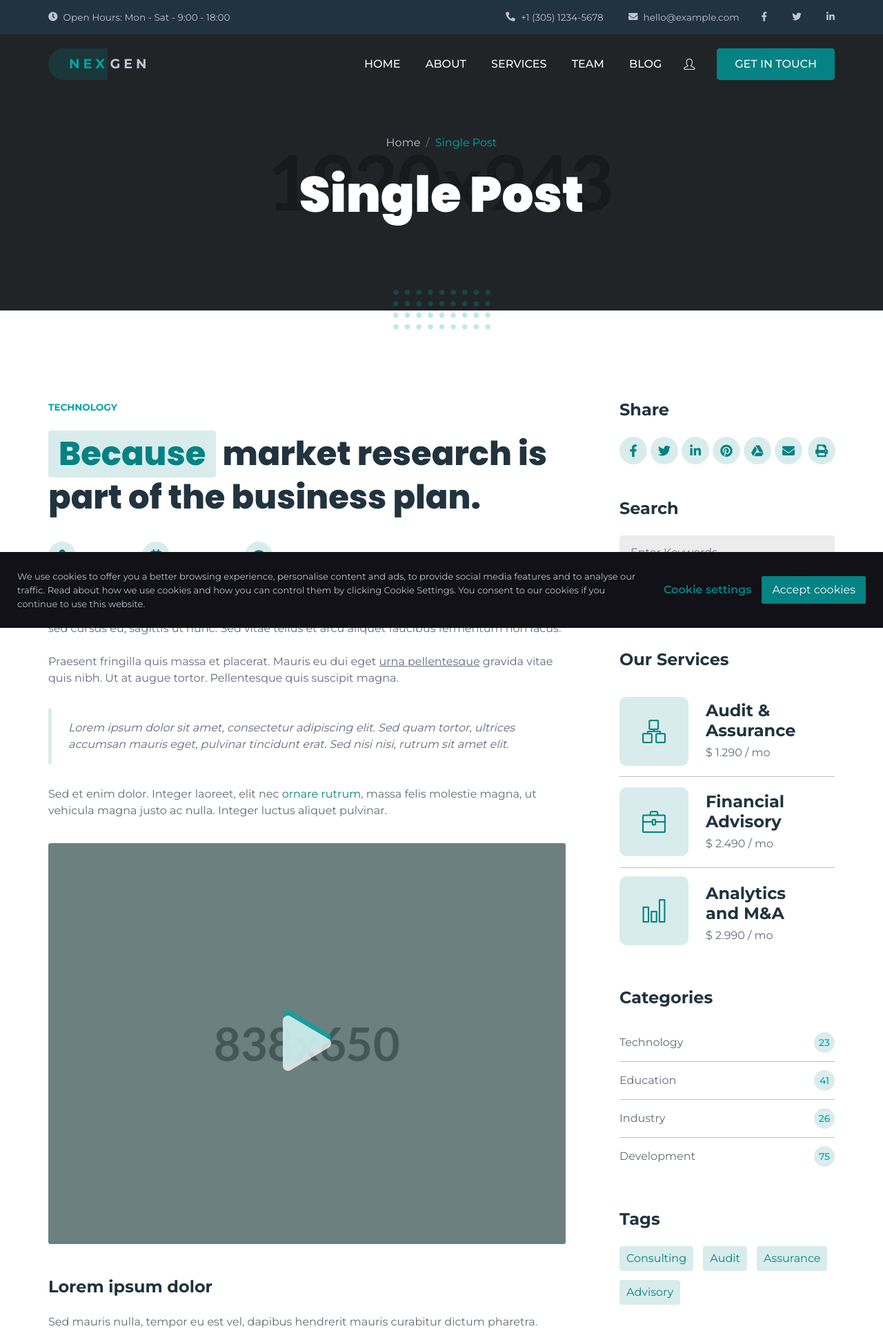
After one commit to ninos77/Blog_1.0, a Django app: template posts/templates/posts/single_post.html in a window 1280 px wide. The commit adds this page. Shown: the top 1929 px of the page at 69% size. Run offline with Django 3.2, Linux system fonts and the light colour scheme; the template is opened without the code that fills it, so the values that code supplies are empty.

Commit message:
Added single post

```diff
--- a/Blog/urls.py
+++ b/Blog/urls.py
@@ -22,7 +22,6 @@ urlpatterns = [
     path('admin/', admin.site.urls),
     path('accounts/', include('allauth.urls')),
     path('', include('home.urls')),
-    path('blogs/', include('posts.urls')),
-
+    path('', include('posts.urls')),
 
 ] + static(settings.MEDIA_URL, document_root=settings.MEDIA_ROOT)
--- a/posts/templates/posts/all_blog.html
+++ b/posts/templates/posts/all_blog.html
@@ -55,7 +55,7 @@
               </div>
               <div class="card-caption col-12 p-0">
                 <div class="card-body">
-                  <a href="#">
+                  <a href="{% url 'blog_detail' pk=post.id%}">
                     <h4>{{post.title}}</h4>
                     <p>{{post.content|truncatechars:50}}</p>
                   </a>
--- /dev/null
+++ b/posts/templates/posts/single_post.html
@@ -0,0 +1,575 @@
+{% extends "base.html"%}
+{% load static %}
+
+
+{% block content %}
+<!-- Hero -->
+<section id="slider" class="hero p-0 odd featured">
+  <div class="swiper-container no-slider animation slider-h-50 slider-h-auto">
+    <div class="swiper-wrapper">
+
+      <!-- Item 1 -->
+      <div class="swiper-slide slide-center">
+
+        <!-- Media -->
+        <img src="assets/images/bg-wide.jpg" alt="Full Image" class="full-image" data-mask="80">
+
+        <div class="slide-content row text-center">
+          <div class="col-12 mx-auto inner">
+
+            <!-- Content -->
+            <nav data-aos="zoom-out-up" data-aos-delay="800" aria-label="breadcrumb">
+              <ol class="breadcrumb">
+                <li class="breadcrumb-item"><a href="/">Home</a></li>
+                <li class="breadcrumb-item active" aria-current="page">Single Post</li>
+              </ol>
+            </nav>
+
+            <h1 class="mb-0 title effect-static-text">Single Post</h1>
+          </div>
+        </div>
+      </div>
+
+    </div>
+  </div>
+</section>
+
+<!-- Single -->
+<section id="single" class="section-1 single">
+  <div class="container">
+    <div class="row content">
+
+      <!-- Main -->
+      <div class="col-12 col-lg-8 p-0 text">
+
+        <!-- Text -->
+        <div class="row intro">
+          <div class="col-12">
+            <span class="pre-title m-0">Technology</span>
+            <h2 class="mb-0"><span class="featured"><span>Because</span></span> market research is part of the
+              business plan.</h2>
+          </div>
+
+          <!-- Meta -->
+          <div class="row post-meta mx-auto ml-lg-0">
+            <div class="col-12 align-self-center">
+              <span class="date"><i class="fas fa-user"></i>John Doe</span>
+              <span class="author"><i class="fas fa-calendar-alt"></i>12 days ago</span>
+              <span class="comment"><i class="fas fa-comment-dots"></i>35 Comments</span>
+            </div>
+          </div>
+        </div>
+
+        <div class="row">
+          <div class="col-12 align-self-center">
+            <p>Lorem ipsum dolor sit amet, <b>consectetur adipiscing</b> elit. Vestibulum velit tortor, interdum sed
+              cursus eu, sagittis ut nunc. Sed vitae tellus et arcu aliquet faucibus fermentum non lacus.</p>
+            <p>Praesent fringilla quis massa et placerat. Mauris eu dui eget <u>urna pellentesque</u> gravida vitae
+              quis nibh. Ut at augue tortor. Pellentesque quis suscipit magna.</p>
+            <blockquote>Lorem ipsum dolor sit amet, consectetur adipiscing elit. Sed quam tortor, ultrices accumsan
+              mauris eget, pulvinar tincidunt erat. Sed nisi nisi, rutrum sit amet elit.</blockquote>
+            <p>Sed et enim dolor. Integer laoreet, elit nec <a href="#">ornare rutrum</a>, massa felis molestie magna,
+              ut vehicula magna justo ac nulla. Integer luctus aliquet pulvinar.</p>
+
+            <div class="mb-5 gallery">
+              <a href="https://vimeo.com/222990241"
+                class="square-image d-flex justify-content-center align-items-center">
+                <i class="icon bigger fas fa-play clone"></i>
+                <i class="icon bigger fas fa-play"></i>
+                <img src="assets/images/video-1.jpg" class="fit-image" alt="Introduction Video">
+              </a>
+            </div>
+
+            <h4>Lorem ipsum dolor</h4>
+            <p>Sed mauris nulla, tempor eu est vel, dapibus hendrerit mauris curabitur dictum pharetra.</p>
+            <p>Etiam mollis sem sed bibendum blandit. Aenean quis luctus ligula, vitae suscipit dui. Nunc diam orci,
+              tincidunt eget consectetur sit amet, vulputate.</p>
+            <ul>
+              <li>Lorem ipsum dolor sit amet, consectetur adipiscing elit.</li>
+              <li>Fusce consequat massa vel libero cursus, sed sollicitudin lacus elementum. Donec tortor lorem,
+                consequat vitae ex id, consectetur dictum augue.</li>
+              <li>Praesent faucibus mauris vel enim cursus, sit amet auctor odio bibendum.</li>
+              <li>Quisque dapibus augue sed eros fringilla gravida. Nulla vitae scelerisque risus. Pellentesque elit
+                odio, convallis nec sodales quis, pretium nec felis.</li>
+              <li>Aliquam vestibulum odio nec sodales faucibus. Donec hendrerit nec odio in tristique.</li>
+            </ul>
+          </div>
+        </div>
+
+        <!-- Gallery -->
+        <div class="gallery row justify-content-center">
+          <a class="col-6 item" href="assets/images/gallery-1.jpg">
+            <img src="assets/images/gallery-1.jpg" alt="Gallery" class="w-100">
+          </a>
+          <a class="col-6 item" href="assets/images/gallery-2.jpg">
+            <img src="assets/images/gallery-2.jpg" alt="Gallery" class="w-100">
+          </a>
+          <a class="col-6 item" href="assets/images/gallery-3.jpg">
+            <img src="assets/images/gallery-3.jpg" alt="Gallery" class="w-100">
+          </a>
+          <a class="col-6 item" href="assets/images/gallery-4.jpg">
+            <img src="assets/images/gallery-4.jpg" alt="Gallery" class="w-100">
+          </a>
+        </div>
+
+        <!-- Comments -->
+        <div class="row">
+          <div class="col-12 align-self-center">
+            <h4>Leave a Reply</h4>
+            <p>Sed mauris nulla, tempor eu est vel, dapibus hendrerit mauris.</p>
+            <form>
+              <fieldset>
+                <div class="row">
+                  <div class="col-12 col-lg-6 input-group p-0 pr-lg-3">
+                    <input type="text" name="name" data-minlength="3" class="form-control" placeholder="Name" required>
+                  </div>
+                  <div class="col-12 col-lg-6 input-group p-0">
+                    <input type="email" name="email" data-minlength="3" class="form-control" placeholder="Email"
+                      required>
+                  </div>
+                </div>
+                <div class="row">
+                  <div class="col-12 input-group p-0">
+                    <textarea name="message" data-minlength="3" class="form-control" placeholder="Message"
+                      required></textarea>
+                  </div>
+                </div>
+                <div class="col-12 input-group p-0">
+                  <a id="next-3" class="send btn primary-button">COMMENT</a>
+                </div>
+              </fieldset>
+            </form>
+          </div>
+        </div>
+
+      </div>
+
+      <!-- Sidebar -->
+      <aside class="col-12 col-lg-4 pl-lg-5 p-0 float-right sidebar">
+
+        <!-- Share -->
+        <div class="row item widget-share">
+          <div class="col-12 align-self-center">
+            <h4 class="title">Share</h4>
+            <ul class="navbar-nav social share-list">
+              <li class="nav-item">
+                <a href="#" class="nav-link"><i class="fab fa-facebook-f ml-0"></i></a>
+              </li>
+              <li class="nav-item">
+                <a href="#" class="nav-link"><i class="fab fa-twitter"></i></a>
+              </li>
+              <li class="nav-item">
+                <a href="#" class="nav-link"><i class="fab fa-linkedin-in"></i></a>
+              </li>
+              <li class="nav-item">
+                <a href="#" class="nav-link"><i class="fab fa-pinterest"></i></a>
+              </li>
+              <li class="nav-item">
+                <a href="#" class="nav-link"><i class="fab fa-google-drive"></i></a>
+              </li>
+              <li class="nav-item">
+                <a href="#" class="nav-link"><i class="fas fa-envelope mr-2"></i></a>
+              </li>
+              <li class="nav-item">
+                <a href="#" class="nav-link"><i class="fas fa-print"></i></a>
+              </li>
+            </ul>
+          </div>
+        </div>
+
+        <!-- Search -->
+        <div class="row item widget-search">
+          <div class="col-12 align-self-center">
+            <h4 class="title">Search</h4>
+            <div class="row">
+              <div class="col-12 m-0 p-0 input-group">
+                <input type="text" class="form-control" placeholder="Enter Keywords">
+              </div>
+            </div>
+            <div class="row">
+              <div class="col-12 p-0 input-group align-self-center">
+                <button class="btn primary-button">SEARCH</button>
+              </div>
+            </div>
+          </div>
+        </div>
+
+        <!-- Services -->
+        <div class="row item widget-services">
+          <div class="col-12 align-self-center">
+            <h4 class="title">Our Services</h4>
+            <div class="quote">
+              <ul class="list-group list-group-flush">
+                <li class="list-group-item d-flex justify-content-start align-items-center">
+                  <a href="#"><i class="icon icon-organization"></i></a>
+                  <div class="list-group-content">
+                    <h4>Audit & Assurance</h4>
+                    <p>$ 1.290 / mo</p>
+                  </div>
+                </li>
+                <li class="list-group-item d-flex justify-content-start align-items-center">
+                  <a href="#"><i class="icon icon-briefcase"></i></a>
+                  <div class="list-group-content">
+                    <h4>Financial Advisory</h4>
+                    <p>$ 2.490 / mo</p>
+                  </div>
+                </li>
+                <li class="list-group-item d-flex justify-content-start align-items-center">
+                  <a href="#"><i class="icon icon-chart"></i></a>
+                  <div class="list-group-content">
+                    <h4>Analytics<br>and M&A</h4>
+                    <p>$ 2.990 / mo</p>
+                  </div>
+                </li>
+              </ul>
+            </div>
+          </div>
+        </div>
+
+        <!-- Categories -->
+        <div class="row item widget-categories">
+          <div class="col-12 align-self-center">
+            <h4 class="title">Categories</h4>
+            <ul class="list-group list-group-flush">
+              <li class="list-group-item d-flex justify-content-between align-items-center">
+                <a href="#">Technology</a>
+                <span class="badge circle">23</span>
+              </li>
+              <li class="list-group-item d-flex justify-content-between align-items-center">
+                <a href="#">Education</a>
+                <span class="badge circle">41</span>
+              </li>
+              <li class="list-group-item d-flex justify-content-between align-items-center">
+                <a href="#">Industry</a>
+                <span class="badge circle">26</span>
+              </li>
+              <li class="list-group-item d-flex justify-content-between align-items-center">
+                <a href="#">Development</a>
+                <span class="badge circle">75</span>
+              </li>
+            </ul>
+          </div>
+        </div>
+
+        <!-- Tags -->
+        <div class="row item widget-tags">
+          <div class="col-12 align-self-center">
+            <h4 class="title">Tags</h4>
+            <div class="badges">
+              <span class="badge"><a href="#">Consulting</a></span>
+              <span class="badge"><a href="#">Audit</a></span>
+              <span class="badge"><a href="#">Assurance</a></span>
+              <span class="badge"><a href="#">Advisory</a></span>
+            </div>
+          </div>
+        </div>
+
+        <!-- Archive -->
+        <div class="row item widget-archive">
+          <div class="col-12 align-self-center">
+            <h4 class="title">Archive</h4>
+            <div class="input-group">
+              <i class="icon-arrow-down mr-3"></i>
+              <select class="form-control">
+                <option>July, 2020</option>
+                <option>June, 2020</option>
+                <option>April, 2020</option>
+                <option>March, 2020</option>
+                <option>February, 2020</option>
+                <option>January, 2020</option>
+              </select>
+            </div>
+          </div>
+        </div>
+
+        <!-- Quote -->
+        <div class="row item widget-quote team">
+          <div class="col-12 align-self-center">
+            <div class="quote">
+              <div class="quote-content">
+                <h4>Author Message</h4>
+                <p>Lorem ipsum dolor sit amet, consectetur adipiscing elit.</p>
+                <h5>T. Johnson</h5>
+              </div>
+              <i class="quote-right fas fa-quote-right"></i>
+            </div>
+          </div>
+        </div>
+
+        <!-- Gallery -->
+        <div class="row item widget-gallery mb-0">
+          <div class="col-12 align-self-center">
+            <h4 class="title">Gallery</h4>
+            <div class="gallery row justify-content-center">
+              <a class="col-6 pl-0 item" href="assets/images/project-1.jpg">
+                <img src="assets/images/project-1.jpg" alt="Project" class="w-100">
+              </a>
+              <a class="col-6 pr-0 item" href="assets/images/project-2.jpg">
+                <img src="assets/images/project-2.jpg" alt="Project" class="w-100">
+              </a>
+              <a class="col-6 pl-0 item" href="assets/images/project-3.jpg">
+                <img src="assets/images/project-3.jpg" alt="Project" class="w-100">
+              </a>
+              <a class="col-6 pr-0 item" href="assets/images/project-4.jpg">
+                <img src="assets/images/project-4.jpg" alt="Project" class="w-100">
+              </a>
+              <a class="col-6 pl-0 item" href="assets/images/project-5.jpg">
+                <img src="assets/images/project-5.jpg" alt="Project" class="w-100">
+              </a>
+              <a class="col-6 pr-0 item" href="assets/images/project-6.jpg">
+                <img src="assets/images/project-6.jpg" alt="Project" class="w-100">
+              </a>
+            </div>
+          </div>
+        </div>
+      </aside>
+    </div>
+  </div>
+</section>
+
+<!-- Result -->
+<section id="result" class="section-2 showcase blog-grid filter-section projects">
+  <div class="container">
+    <div class="row items">
+      <div class="col-12 col-md-4 pr-md-5 text">
+        <div data-aos="fade-up" class="row intro">
+          <div class="col-12 p-0">
+            <span class="pre-title m-0">Featured posts</span>
+            <h2 class="mb-3">Most<br>Viewed<br>This Month</h2>
+            <div class="row">
+              <div class="col-12 p-0 input-group">
+                <input type="text" class="form-control" placeholder="Enter Keywords">
+              </div>
+            </div>
+            <div class="row">
+              <div class="col-12 p-0 input-group align-self-center">
+                <button class="btn primary-button">SEARCH</button>
+              </div>
+            </div>
+          </div>
+        </div>
+      </div>
+      <div data-aos="fade-up" class="col-12 col-md-4 item">
+        <div class="card p-0 text-center">
+          <div class="image-over">
+            <img src="assets/images/news-1.jpg" alt="Lorem ipsum">
+          </div>
+          <div class="card-footer d-lg-flex align-items-center justify-content-center">
+            <a href="#" class="d-lg-flex align-items-center"><i class="icon-user"></i>Andrea Miller</a>
+            <a href="#" class="d-lg-flex align-items-center"><i class="icon-clock"></i>2 Days Ago</a>
+          </div>
+          <div class="card-caption col-12 p-0">
+            <div class="card-body">
+              <a href="#">
+                <h4>Increasing creativity is possible for everyone</h4>
+                <p>Lorem ipsum dolor sit amet, consectetur adipiscing elit.</p>
+              </a>
+            </div>
+          </div>
+        </div>
+      </div>
+      <div data-aos="fade-up" class="col-12 col-md-4 item">
+        <div class="card p-0 text-center">
+          <div class="image-over">
+            <img src="assets/images/news-2.jpg" alt="Lorem ipsum">
+          </div>
+          <div class="card-footer d-lg-flex align-items-center justify-content-center">
+            <a href="#" class="d-lg-flex align-items-center"><i class="icon-user"></i>John Smith</a>
+            <a href="#" class="d-lg-flex align-items-center"><i class="icon-clock"></i>9 Days Ago</a>
+          </div>
+          <div class="card-caption col-12 p-0">
+            <div class="card-body">
+              <a href="#">
+                <h4>Because market research is part of the business plan</h4>
+                <p>Lorem ipsum dolor sit amet, consectetur adipiscing elit.</p>
+              </a>
+            </div>
+          </div>
+        </div>
+      </div>
+    </div>
+  </div>
+</section>
+
+<!-- Subscribe -->
+<section id="subscribe" class="section-3 odd subscribe">
+  <div class="container smaller">
+    <div class="row">
+      <div class="col-12 col-md-6 m-md-0 intro">
+        <span class="pre-title m-0">Newsletter</span>
+        <h2><span class="featured"><span>Know</span></span> First</h2>
+        <p>Follow closely and receive content about our company and the news of the current market.</p>
+      </div>
+      <div class="col-12 col-md-6">
+        <form action="php/form.php" id="nexgen-subscribe" class="row m-auto items">
+          <input type="hidden" name="section" value="nexgen_subscribe">
+
+          <input type="hidden" name="reCAPTCHA">
+          <!-- Remove this field if you want to disable recaptcha -->
+
+          <div class="col-12 mt-0 input-group align-self-center item">
+            <input type="text" name="name" class="form-control less-opacity field-name" placeholder="Name">
+          </div>
+          <div class="col-12 input-group align-self-center item">
+            <input type="email" name="email" class="form-control less-opacity field-email" placeholder="Email">
+          </div>
+          <div class="col-12 input-group align-self-center item">
+            <a data-aos="zoom-in" class="btn primary-button">SUBSCRIBE</a>
+          </div>
+          <div class="col-12 item">
+            <span class="form-alert mt-3 mb-0"></span>
+          </div>
+        </form>
+      </div>
+    </div>
+  </div>
+</section>
+
+<!-- Modal [search] -->
+<div id="search" class="p-0 modal fade" role="dialog" aria-labelledby="search" aria-hidden="true">
+  <div class="modal-dialog modal-dialog-slideout" role="document">
+    <div class="modal-content full">
+      <div class="modal-header" data-dismiss="modal">
+        <i class="icon-close fas fa-arrow-right"></i>
+      </div>
+      <div class="modal-body">
+        <form class="row">
+          <div class="col-12 p-0 align-self-center">
+            <div class="row">
+              <div class="col-12 p-0">
+                <h2>What are you looking for?</h2>
+                <div class="badges">
+                  <span class="badge"><a href="#">Consulting</a></span>
+                  <span class="badge"><a href="#">Audit</a></span>
+                  <span class="badge"><a href="#">Assurance</a></span>
+                  <span class="badge"><a href="#">Advisory</a></span>
+                  <span class="badge"><a href="#">Financial</a></span>
+                  <span class="badge"><a href="#">Capital Markets</a></span>
+                </div>
+              </div>
+            </div>
+            <div class="row">
+              <div class="col-12 p-0 input-group">
+                <input type="text" class="form-control" placeholder="Enter Keywords">
+              </div>
+            </div>
+            <div class="row">
+              <div class="col-12 p-0 input-group align-self-center">
+                <button class="btn primary-button">SEARCH</button>
+              </div>
+            </div>
+          </div>
+        </form>
+      </div>
+    </div>
+  </div>
+</div>
+
+<!-- Modal [sign] -->
+<div id="sign" class="p-0 modal fade" role="dialog" aria-labelledby="sign" aria-hidden="true">
+  <div class="modal-dialog modal-dialog-slideout" role="document">
+    <div class="modal-content full">
+      <div class="modal-header" data-dismiss="modal">
+        <i class="icon-close fas fa-arrow-right"></i>
+      </div>
+      <div class="modal-body">
+        <form action="/" class="row">
+          <div class="col-12 p-0 align-self-center">
+            <div class="row">
+              <div class="col-12 p-0 pb-3">
+                <h2>Sign In</h2>
+                <p>Don't have an account? <a href="#" class="primary-color" data-toggle="modal"
+                    data-target="#register">Register now</a>.</p>
+              </div>
+            </div>
+            <div class="row">
+              <div class="col-12 p-0 input-group">
+                <input type="email" class="form-control" placeholder="Email" required>
+              </div>
+              <div class="col-12 p-0 input-group">
+                <input type="password" class="form-control" placeholder="Password" required>
+              </div>
+            </div>
+            <div class="row">
+              <div class="col-12 p-0 input-group align-self-center">
+                <button class="btn primary-button">SIGN IN</button>
+              </div>
+            </div>
+          </div>
+        </form>
+      </div>
+    </div>
+  </div>
+</div>
+
+<!-- Modal [register] -->
+<div id="register" class="p-0 modal fade" role="dialog" aria-labelledby="register" aria-hidden="true">
+  <div class="modal-dialog modal-dialog-slideout" role="document">
+    <div class="modal-content full">
+      <div class="modal-header" data-dismiss="modal">
+        <i class="icon-close fas fa-arrow-right"></i>
+      </div>
+      <div class="modal-body">
+        <form action="/" class="row">
+          <div class="col-12 p-0 align-self-center">
+            <div class="row">
+              <div class="col-12 p-0 pb-3">
+                <h2>Register</h2>
+                <p>Have an account? <a href="#" class="primary-color" data-toggle="modal" data-target="#sign">Sign
+                    In</a>.</p>
+              </div>
+            </div>
+            <div class="row">
+              <div class="col-12 p-0 input-group">
+                <input type="text" class="form-control" placeholder="Name" required>
+              </div>
+              <div class="col-12 p-0 input-group">
+                <input type="email" class="form-control" placeholder="Email" required>
+              </div>
+              <div class="col-12 p-0 input-group">
+                <input type="password" class="form-control" placeholder="Password" required>
+              </div>
+              <div class="col-12 p-0 input-group">
+                <input type="password" class="form-control" placeholder="Confirm Password" required>
+              </div>
+            </div>
+            <div class="row">
+              <div class="col-12 p-0 input-group align-self-center">
+                <button class="btn primary-button">REGISTER</button>
+              </div>
+            </div>
+          </div>
+        </form>
+      </div>
+    </div>
+  </div>
+</div>
+
+<!-- Modal [responsive menu] -->
+<div id="menu" class="p-0 modal fade" role="dialog" aria-labelledby="menu" aria-hidden="true">
+  <div class="modal-dialog modal-dialog-slideout" role="document">
+    <div class="modal-content full">
+      <div class="modal-header" data-dismiss="modal">
+        <i class="icon-close fas fa-arrow-right"></i>
+      </div>
+      <div class="menu modal-body">
+        <div class="row w-100">
+          <div class="items p-0 col-12 text-center">
+            <!-- Append [navbar] -->
+          </div>
+          <div class="contacts p-0 col-12 text-center">
+            <!-- Append [navbar] -->
+          </div>
+        </div>
+      </div>
+    </div>
+  </div>
+</div>
+
+<!-- Scroll [to top] -->
+<div id="scroll-to-top" class="scroll-to-top">
+  <a href="#header" class="smooth-anchor">
+    <i class="fas fa-arrow-up"></i>
+  </a>
+</div>
+{% endblock %}
--- a/posts/urls.py
+++ b/posts/urls.py
@@ -3,6 +3,7 @@ from .views import *
 
 
 urlpatterns = [
-    path('', AllBlog.as_view(), name='all_blogs')
+    path('blogs/', AllBlog.as_view(), name='all_blogs'),
+    path('detail/<int:pk>', BlogDetail.as_view(), name='blog_detail')
 
 ]
```
Also changed, not shown: posts/views.py (+11 -1 lines).
